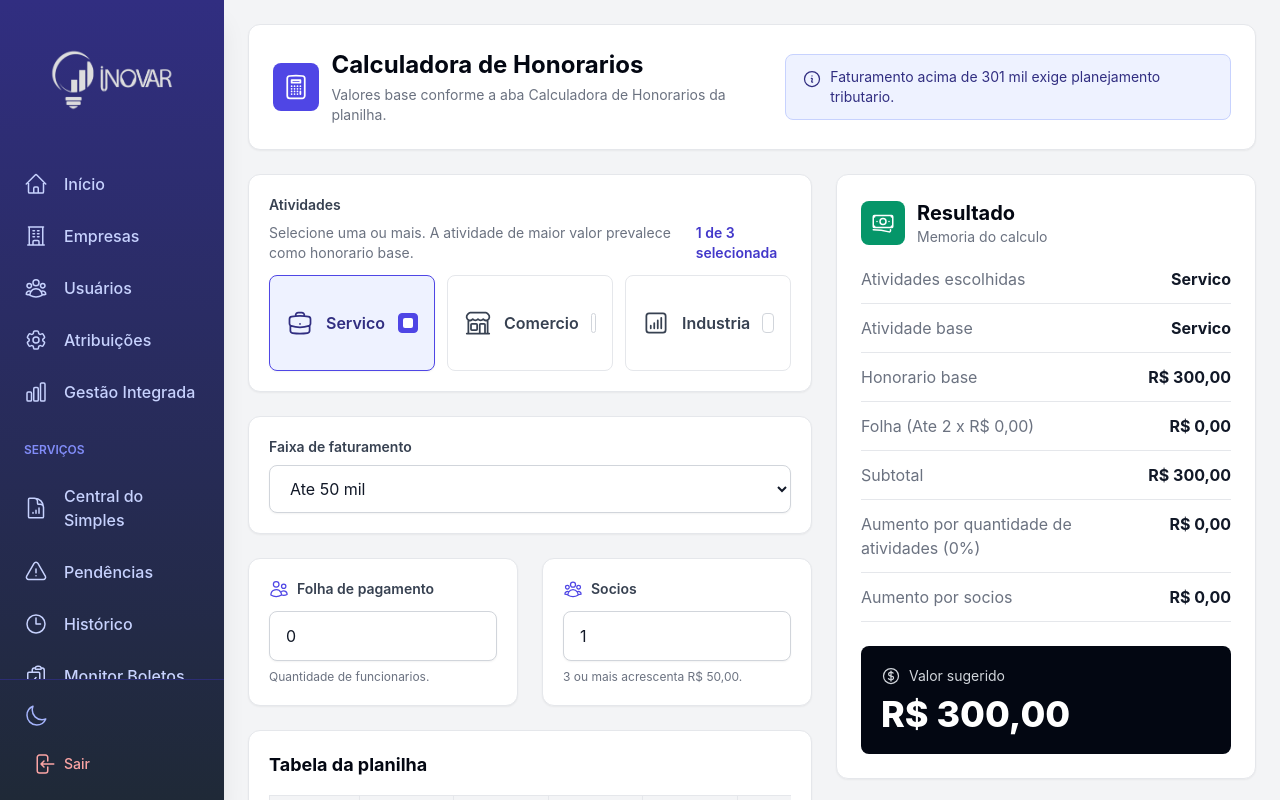
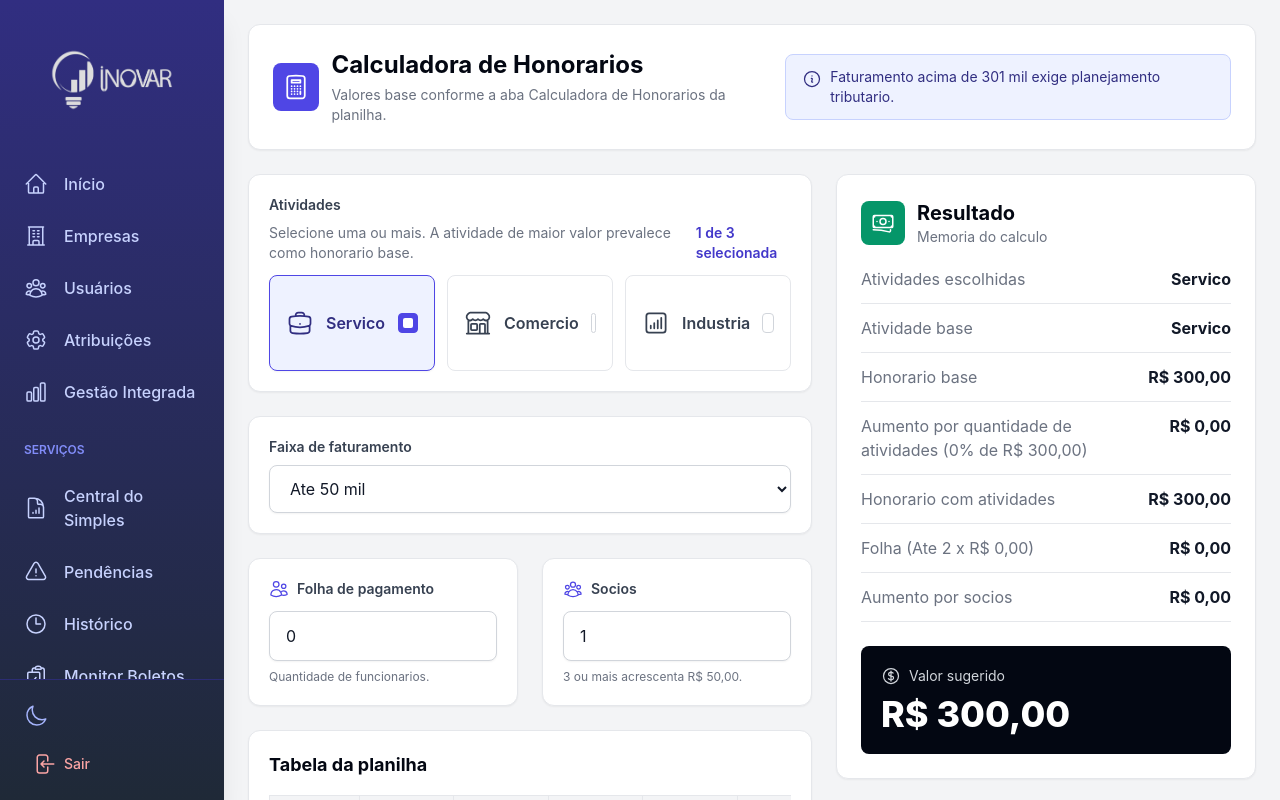
Before and after one commit to raphaelcastelar/web_sistema_inovar, a React (Create React App) app in the folder sistema_inovar/frontend/: page /calculadora-honorarios in a window 1280 px wide. Shown: the top 800 px of the page. Built offline with nearby package versions, Linux system fonts and the light colour scheme; sample sign-in values are in the browser's storage.

Commit message:
Update CalculadoraHonorariosPage.js

```diff
--- a/sistema_inovar/frontend/src/components/CalculadoraHonorariosPage.js
+++ b/sistema_inovar/frontend/src/components/CalculadoraHonorariosPage.js
@@ -73,6 +73,8 @@ const formatCurrency = (value) => Number(value || 0).toLocaleString('pt-BR', {
     currency: 'BRL',
 });
 
+const roundCurrency = (value) => Math.round((Number(value || 0) + Number.EPSILON) * 100) / 100;
+
 const clampNumber = (value, min = 0, max = 999) => {
     const parsed = Number(value);
     if (!Number.isFinite(parsed)) return min;
@@ -142,29 +144,32 @@ const CalculadoraHonorariosPage = () => {
                 atividadeBase,
                 exigePlanejamento,
                 honorarioBase,
+                baseAumentoAtividades: honorarioBase,
                 folha,
                 percentualTipoAtividade,
                 adicionalTipoAtividade: 0,
                 adicionalSocios,
-                subtotal: 0,
+                honorarioComAtividades: 0,
                 total: 0,
             };
         }
 
-        const subtotal = honorarioBase + folha.total;
-        const adicionalTipoAtividade = subtotal * percentualTipoAtividade;
-        const total = subtotal + adicionalTipoAtividade + adicionalSocios;
+        const baseAumentoAtividades = honorarioBase;
+        const adicionalTipoAtividade = roundCurrency(baseAumentoAtividades * percentualTipoAtividade);
+        const honorarioComAtividades = roundCurrency(honorarioBase + adicionalTipoAtividade);
+        const total = roundCurrency(honorarioComAtividades + folha.total + adicionalSocios);
 
         return {
             atividadesSelecionadas: selecionadas,
             atividadeBase,
             exigePlanejamento,
             honorarioBase,
+            baseAumentoAtividades,
             folha,
             percentualTipoAtividade,
             adicionalTipoAtividade,
             adicionalSocios,
-            subtotal,
+            honorarioComAtividades,
             total,
         };
     }, [atividadesSelecionadas, faturamento, funcionarios, socios]);
@@ -360,19 +365,19 @@ const CalculadoraHonorariosPage = () => {
                                 </div>
                                 <div className="flex justify-between gap-4 border-b border-gray-200 pb-3 dark:border-gray-700">
                                     <span className="text-gray-500 dark:text-gray-400">
+                                        Aumento por quantidade de atividades ({Math.round(calculo.percentualTipoAtividade * 100)}% de {formatCurrency(calculo.baseAumentoAtividades)})
+                                    </span>
+                                    <strong>{formatCurrency(calculo.adicionalTipoAtividade)}</strong>
+                                </div>
+                                <div className="flex justify-between gap-4 border-b border-gray-200 pb-3 dark:border-gray-700">
+                                    <span className="text-gray-500 dark:text-gray-400">Honorario com atividades</span>
+                                    <strong>{formatCurrency(calculo.honorarioComAtividades)}</strong>
+                                </div>
+                                <div className="flex justify-between gap-4 border-b border-gray-200 pb-3 dark:border-gray-700">
+                                    <span className="text-gray-500 dark:text-gray-400">
                                         Folha ({calculo.folha.faixa} x {formatCurrency(calculo.folha.valorUnitario)})
                                     </span>
                                     <strong>{formatCurrency(calculo.folha.total)}</strong>
-                                </div>
-                                <div className="flex justify-between gap-4 border-b border-gray-200 pb-3 dark:border-gray-700">
-                                    <span className="text-gray-500 dark:text-gray-400">Subtotal</span>
-                                    <strong>{formatCurrency(calculo.subtotal)}</strong>
-                                </div>
-                                <div className="flex justify-between gap-4 border-b border-gray-200 pb-3 dark:border-gray-700">
-                                    <span className="text-gray-500 dark:text-gray-400">
-                                        Aumento por quantidade de atividades ({Math.round(calculo.percentualTipoAtividade * 100)}%)
-                                    </span>
-                                    <strong>{formatCurrency(calculo.adicionalTipoAtividade)}</strong>
                                 </div>
                                 <div className="flex justify-between gap-4 border-b border-gray-200 pb-3 dark:border-gray-700">
                                     <span className="text-gray-500 dark:text-gray-400">Aumento por socios</span>
```
